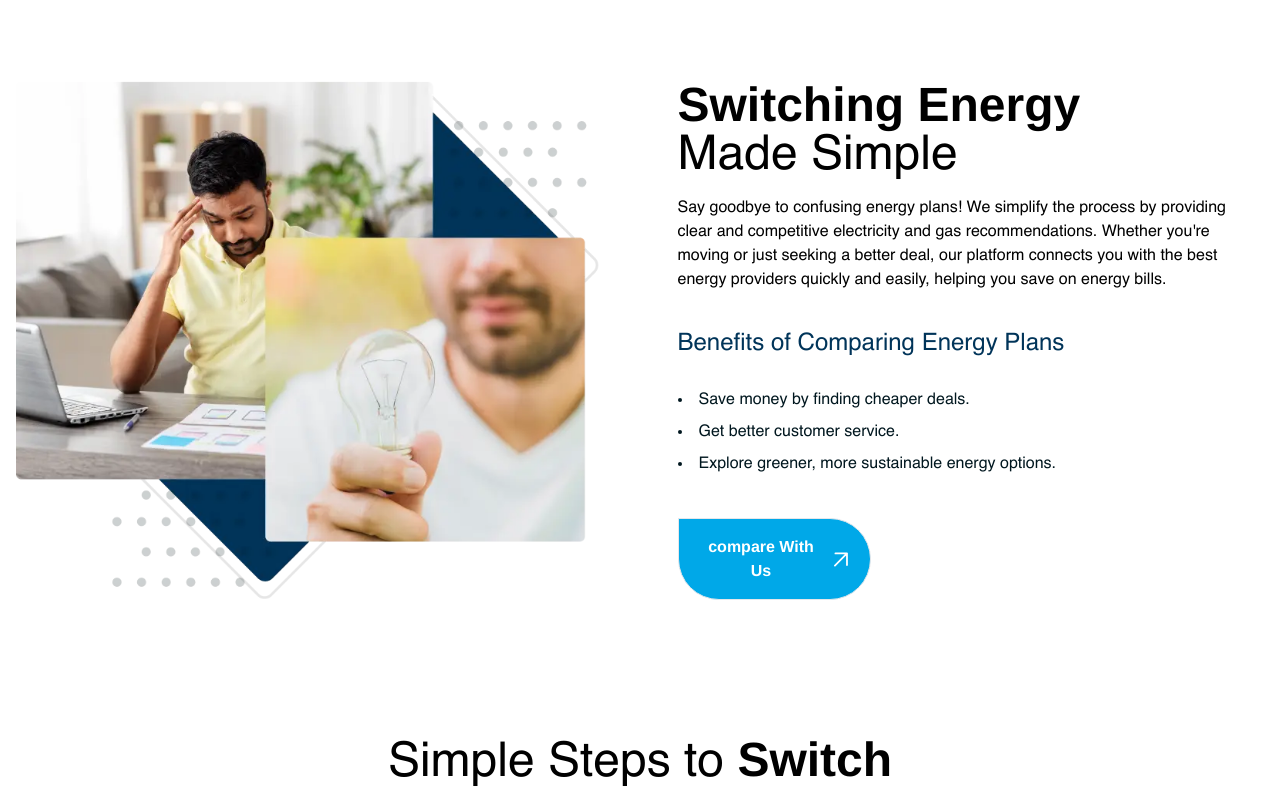
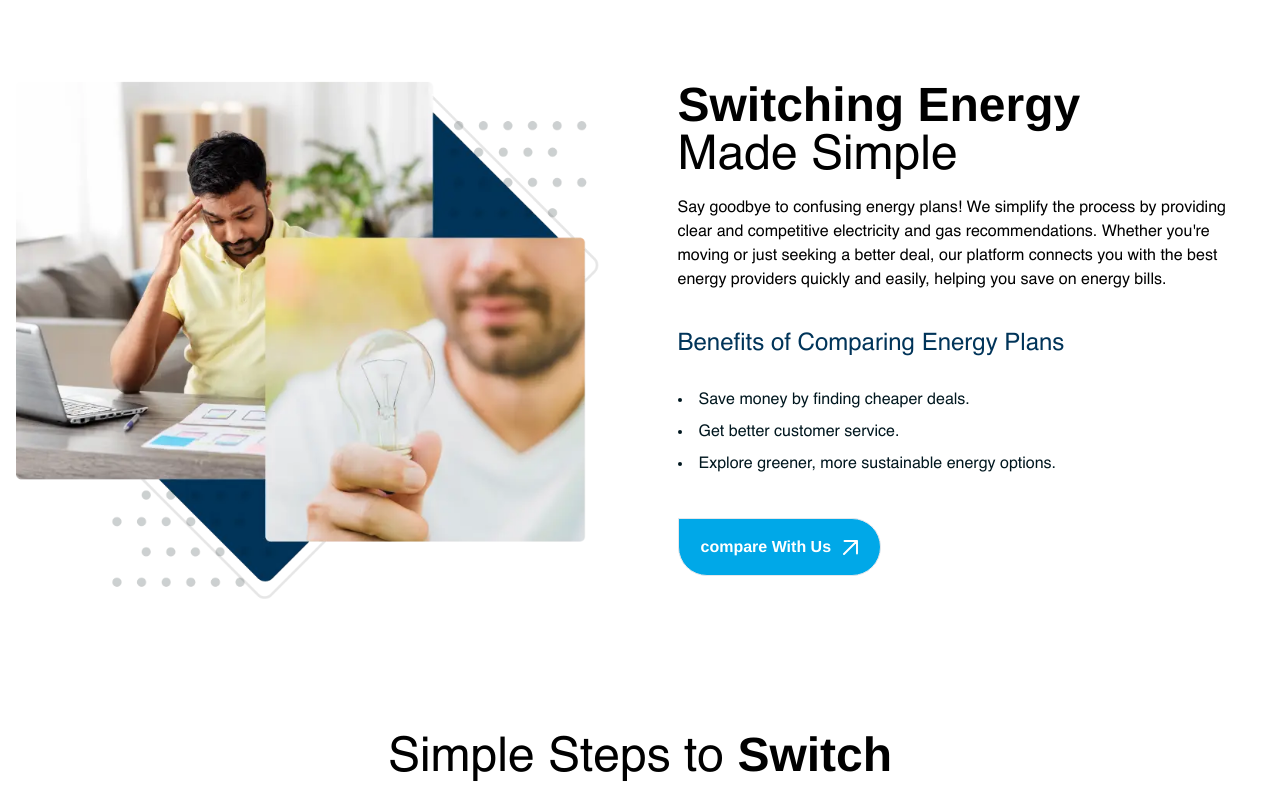
Before and after one commit to mohitgoyat525/Bill-centerl, a React (Create React App) app: page / in a window 1280 px wide. Shown: the part 1165-1962 px from the top of the page. Built offline with nearby package versions, Linux system fonts and the light colour scheme.

Commit message:
add-changes

```diff
--- a/src/common/CustomButton.jsx
+++ b/src/common/CustomButton.jsx
@@ -4,8 +4,8 @@ import { WHITE_ARROW } from '../utils/icons'
 const CustomButton = (props) => {
   return (
     <>
-      <button className='rounded-b-full font-helvetica py-4 max-sm:py-2 px-[22px] border border-solid rounded-e-full text-base font-semibold text-white  bg-skyBlue
-           my-2 me-2 flex items-center gap-3 transition-all ease-linear duration-200 hover:bg-darkGreen hover-text-white'>{props.btnTittle} <WHITE_ARROW /> </button>
+      <button className={` ${props.customClass} rounded-b-full font-helvetica py-4 max-sm:py-2 px-[22px] border border-solid rounded-e-full text-base font-semibold text-white  bg-skyBlue
+           my-2 me-2 flex items-center gap-3 transition-all ease-linear duration-200 hover:bg-darkGreen hover-text-white`}>{props.btnTittle} <WHITE_ARROW /> </button>
     </>
   )
 }
--- a/src/components/home/EnergyPlans.jsx
+++ b/src/components/home/EnergyPlans.jsx
@@ -23,8 +23,8 @@ const EnergyPlans = () => {
                     <li key={i} className='text-base max-md:text-sm font-normal text-deepBlue'>{items}</li>
                   </div>
                 ))}</ul>
-                <div className='mt-[42px] max-lg:flex max-lg:items-center max-lg:justify-center max-lg:mt-6 w-[201px]'>
-                  <CustomButton btnTittle="compare With Us" />
+                <div className='mt-[42px] max-lg:flex max-lg:items-center max-lg:justify-center max-lg:mt-6'>
+                  <CustomButton customClass="min-w-[201px]" btnTittle="compare With Us"/>
                 </div>
               </div>
             </div>
--- a/src/components/home/HeroSection.jsx
+++ b/src/components/home/HeroSection.jsx
@@ -29,7 +29,7 @@ const HeroSection = () => {
                     required
                     className="placeholder:text-deepBlue placeholder:text-base placeholder:font-normal placeholder:max-sm:text-sm max-sm:text-sm outline-none px-6 max-sm:px-3  text-deepBlue bg-transparent"
                   />
-                  <CustomButton btnTittle="compare" />
+                  <CustomButton btnTittle="compare" customClass="min-w-[137px]" />
                 </form>
               </div>
             </div>
```
